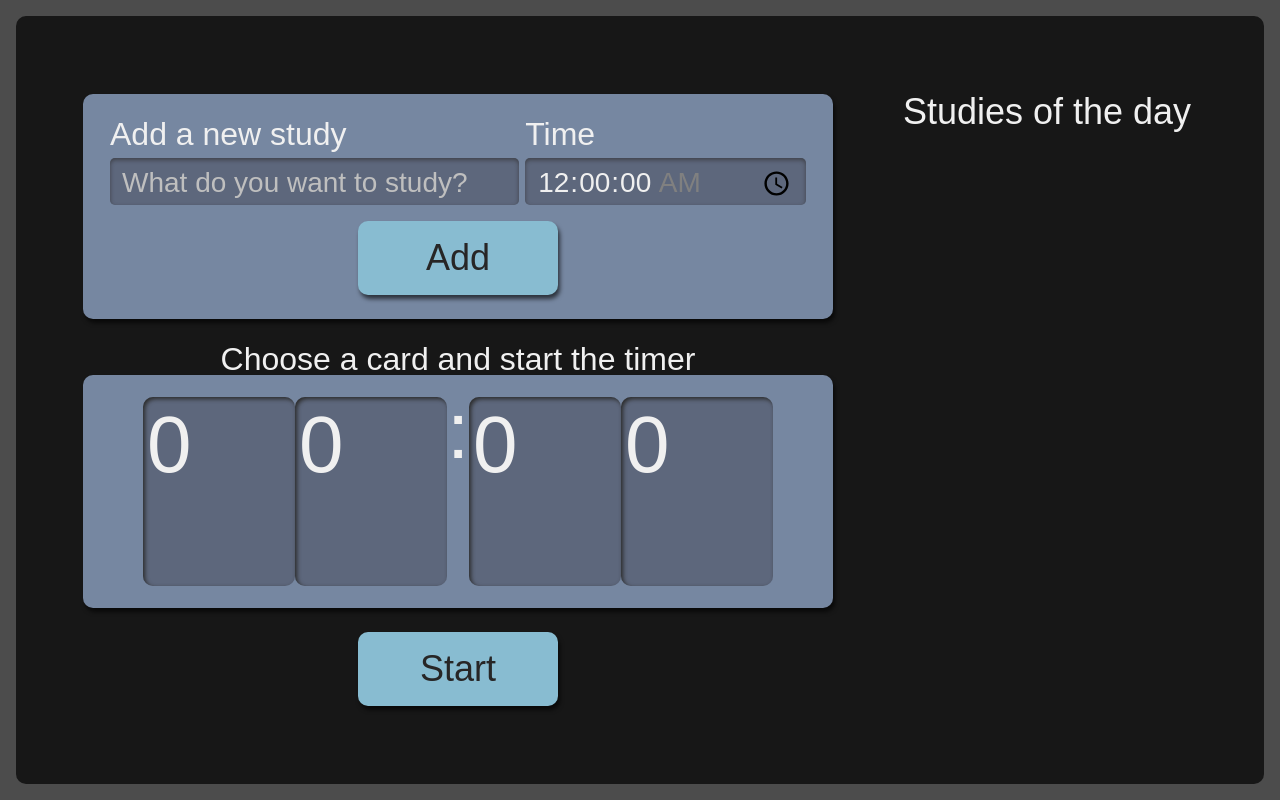
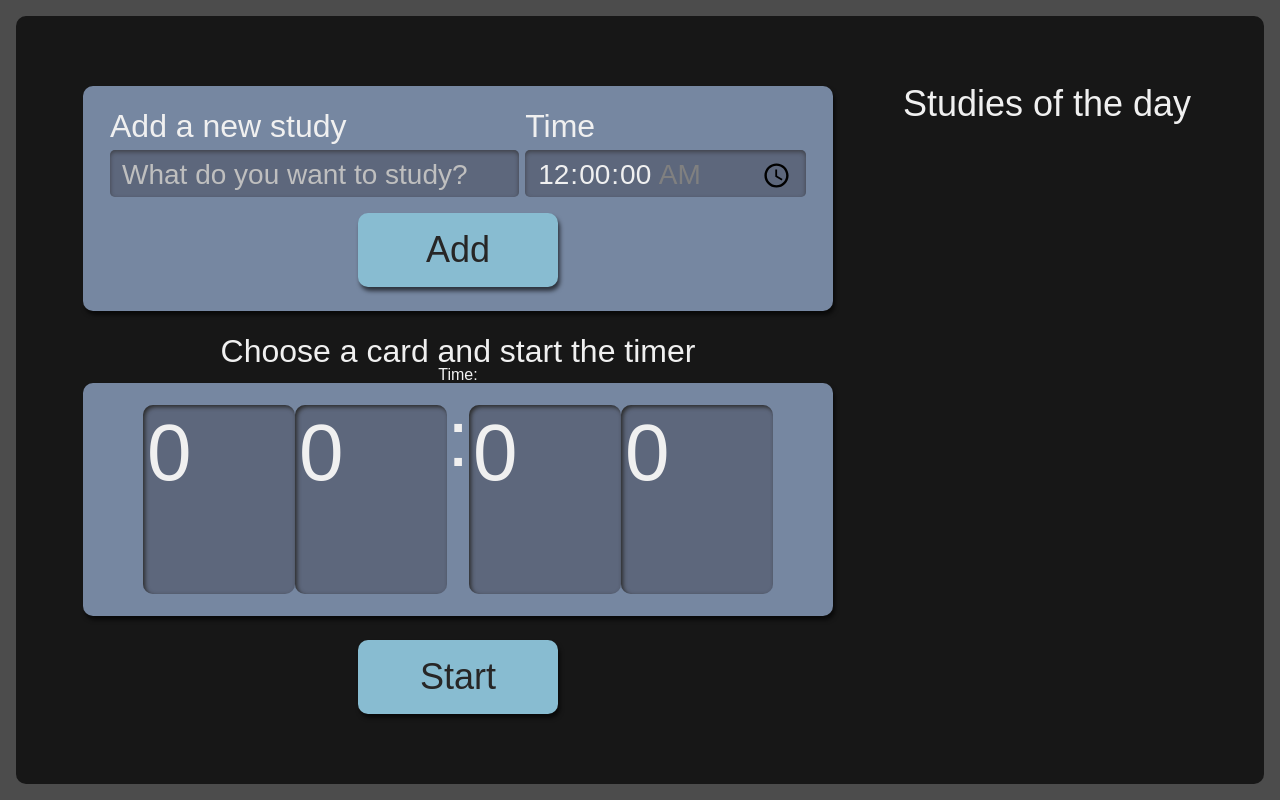
Before and after one commit to OHackmann/react-studies, a React (Create React App) app: page / in a window 1280 px wide. Built offline with nearby package versions, Linux system fonts and the light colour scheme.

Commit message:
selecting a item

```diff
--- a/src/components/Timer/index.tsx
+++ b/src/components/Timer/index.tsx
@@ -2,12 +2,22 @@ import Button from "../Button";
 import Clock from "./Clock";
 import style from "./Timer.module.scss";
 import { timeToSeconds } from "../../common/utils/time";
+import { ITask } from "../../types/task";
+import { useState } from "react";
 
-export default function Timer() {
-  console.log('conversion: ', timeToSeconds('01:01:01'));
+interface Props {
+  select: ITask | undefined;
+}
+
+export default function Timer({ select }: Props) {
+  const [time, setTime] = useState<number>();
+  if(select?.time) {
+    setTime(timeToSeconds(select.time));
+  }
   return (
     <div className={style.timer}>
       <p className={style.title}>Choose a card and start the timer</p>
+      Time: {time}
       <div className={style.clockWrapper}>
         <Clock />
       </div>
--- a/src/pages/App.tsx
+++ b/src/pages/App.tsx
@@ -23,7 +23,7 @@ export default function App() {
       tasks={tasks}
       selectTask={selectTask}
       />
-      <Timer/>
+      <Timer select={select}/>
     </div>
   );
 }
```
